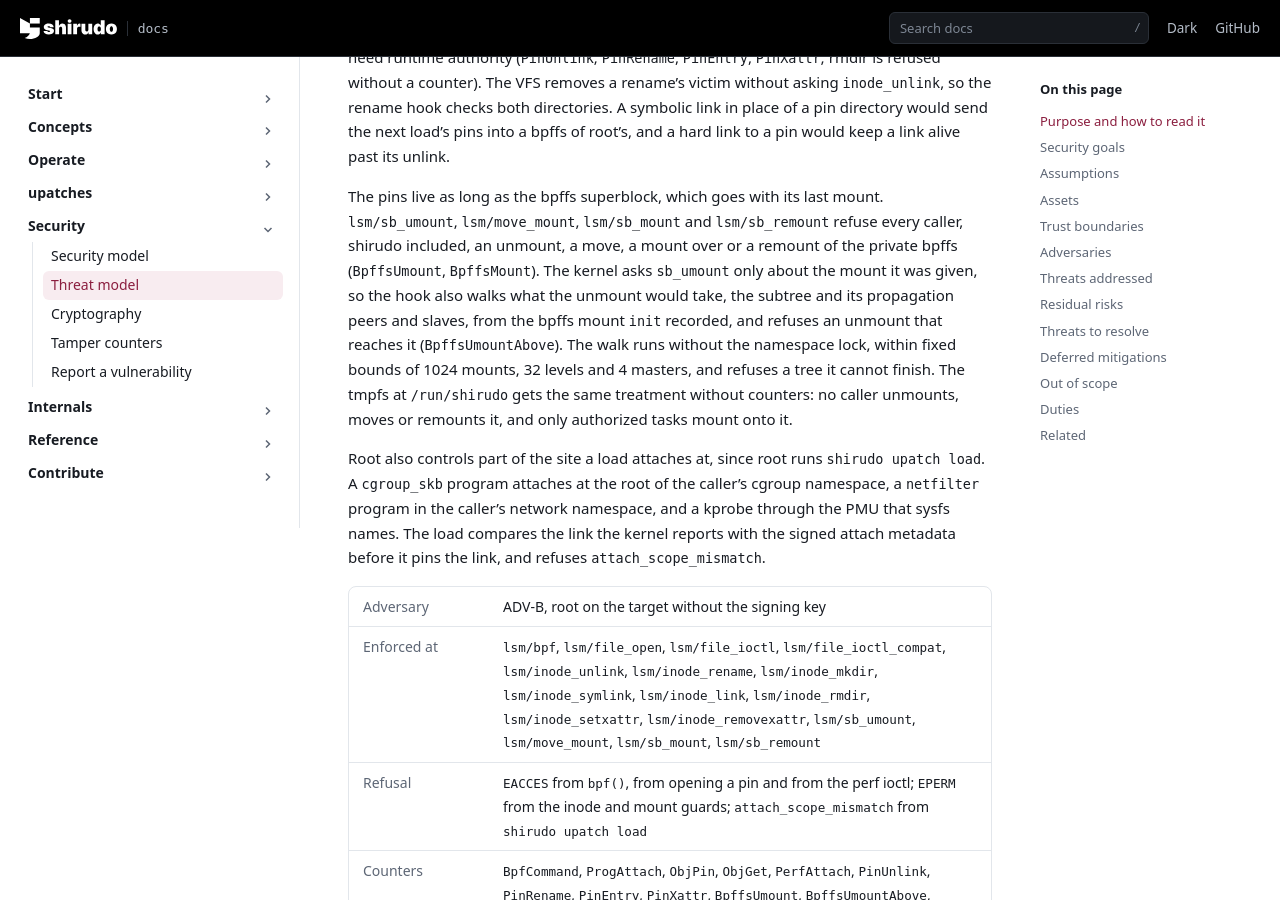
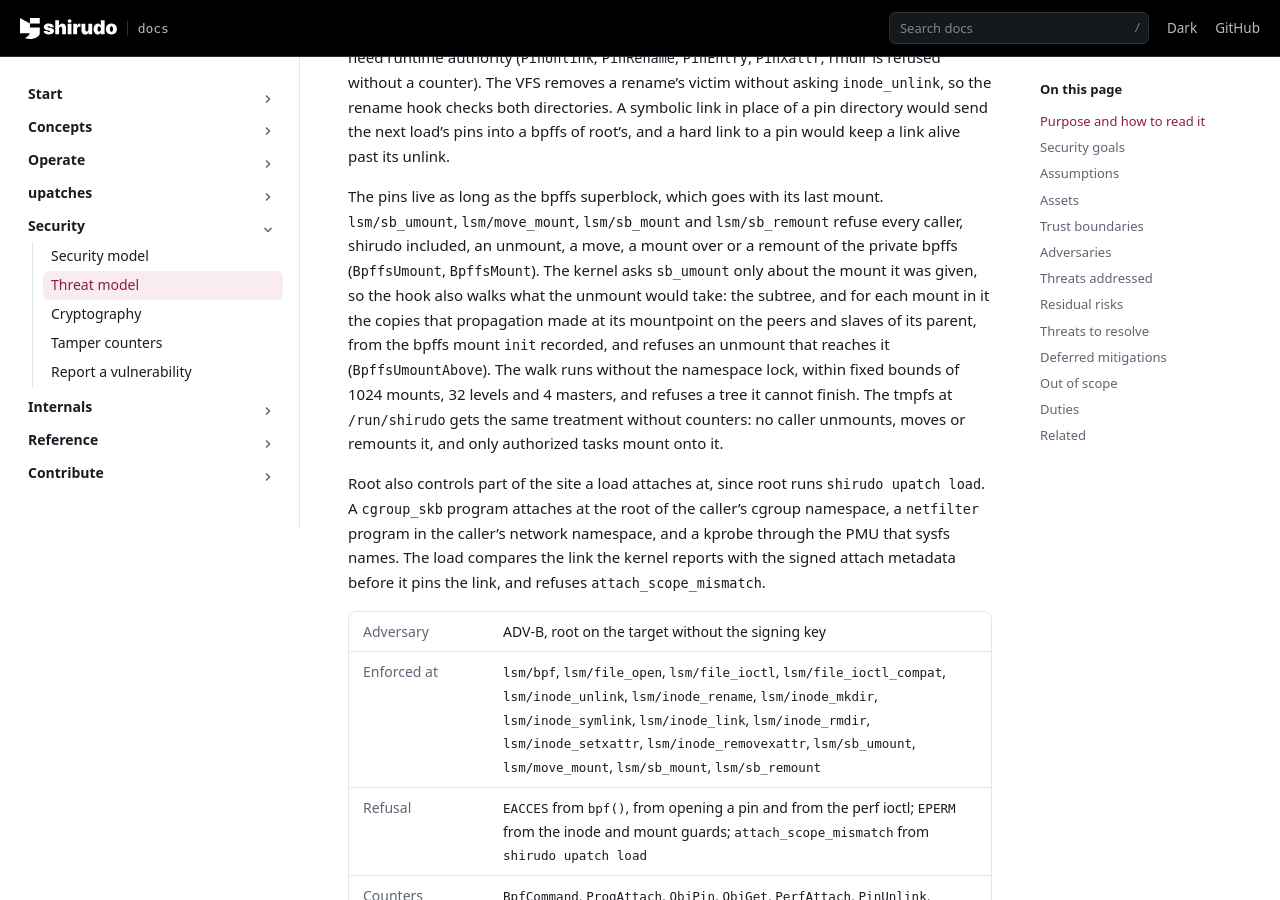
Before and after one commit to AliBashaSY/shirudo, a Sphinx documentation site: the page built from Documentation/security/threat-model.rst, in a window 1280 px wide and 900 px high, scrolled down 11338 px. Built offline with Sphinx 7.4.7, drawn with Linux system fonts in a browser that asks for light colours; pages that are not in the unit, such as notebooks, are missing from menus; some of the changed text lies outside the part shown.

Commit message:
bpf2: take an unmount for one that propagates to a mount, not to its peers
The unmount guard walks what an unmount would take and refuses one that
reaches the bpffs mount init made. For each mount of the unmounted
subtree it took every mount of the same peer group, and every slave of
that group, for one the unmount takes with it. Unmount propagation
reaches the copies of a mount, at its mountpoint on the peers and
slaves of its parent, and not the mount's own peers elsewhere: a bind
of a shared mount joins the group of its source, so a bind of any root
file system path was a peer of the root, under which the bpffs sits,
and no process could unmount it while shirudo ran. On a test VM,
mount --bind /var/lib /mnt/t4 followed by umount /mnt/t4 was refused
with EPERM and counted as BpffsUmountAbove.

Take a mount for one the unmount takes when it is the unmounted mount
itself or sits at the same mountpoint on a peer of the unmounted
mount's parent, or on a slave of that group through masters of its
own. t6120 checks that a bind of a root file system path unmounts, and
still that a copy of /run that propagates does not.

Signed-off-by: Daniel Borkmann <daniel@iogearbox.net>

```diff
--- a/Documentation/security/threat-model.rst
+++ b/Documentation/security/threat-model.rst
@@ -591,9 +591,10 @@ mount. ``lsm/sb_umount``, ``lsm/move_mount``, ``lsm/sb_mount`` and
 ``lsm/sb_remount`` refuse every caller, shirudo included, an unmount, a
 move, a mount over or a remount of the private bpffs (``BpffsUmount``,
 ``BpffsMount``). The kernel asks ``sb_umount`` only about the mount it
-was given, so the hook also walks what the unmount would take, the
-subtree and its propagation peers and slaves, from the bpffs mount
-``init`` recorded, and refuses an unmount that reaches it
+was given, so the hook also walks what the unmount would take: the
+subtree, and for each mount in it the copies that propagation made at
+its mountpoint on the peers and slaves of its parent, from the bpffs
+mount ``init`` recorded, and refuses an unmount that reaches it
 (``BpffsUmountAbove``). The walk runs without the namespace lock,
 within fixed bounds of 1024 mounts, 32 levels and 4 masters, and
 refuses a tree it cannot finish. The tmpfs at ``/run/shirudo`` gets the
```
Also changed, not shown: other parts of Documentation/security/threat-model.rst (+1 -3 lines), 2 other files.
